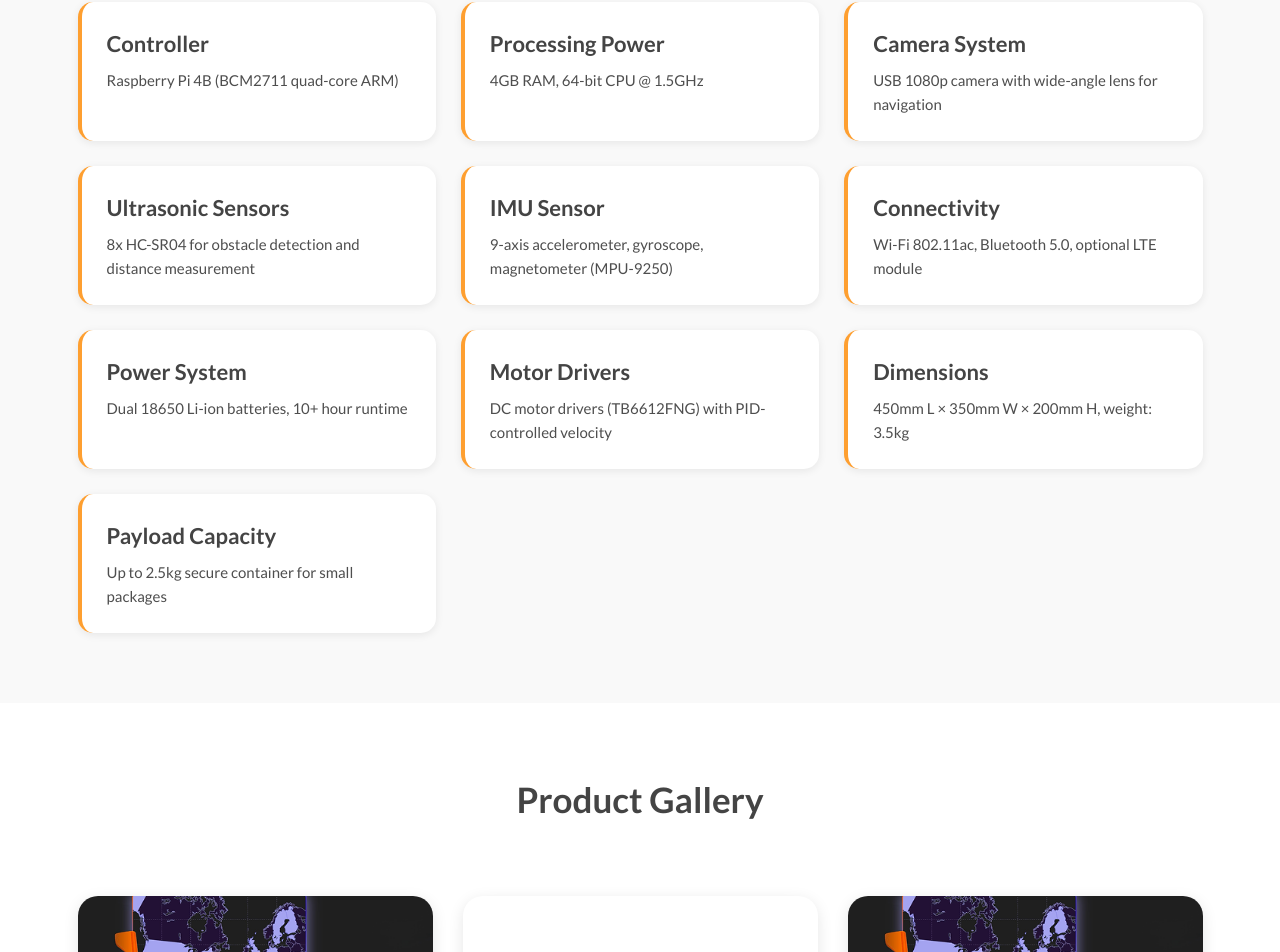
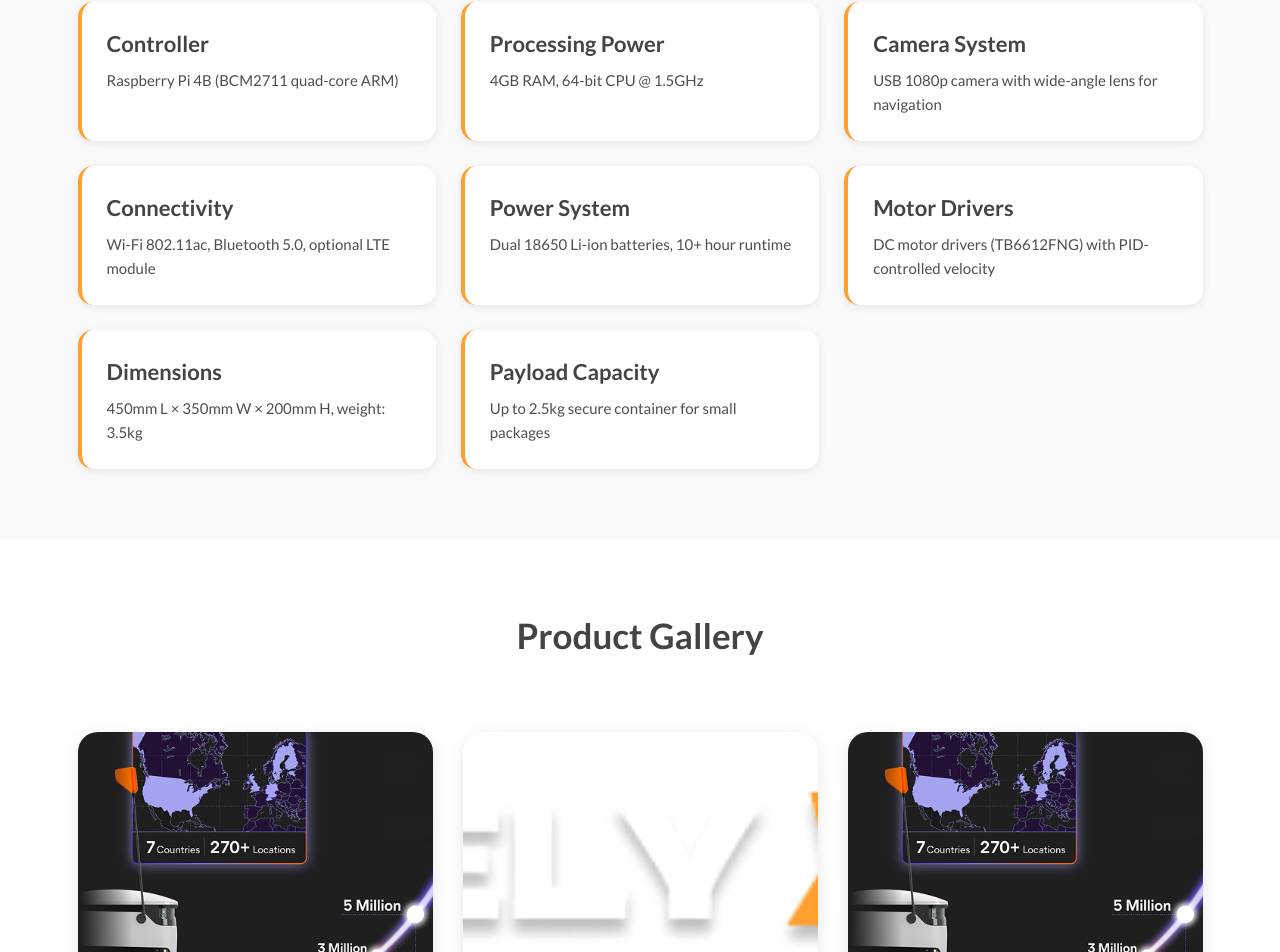
Before and after one commit to ahmed824/delyx-platform, a Next.js app: page /product in a window 1280 px wide. Shown: the part 1395-2347 px from the top of the page. Built offline with nearby package versions, Linux system fonts and the light colour scheme.

Commit message:
feat: remove ultrasonic and IMU sensor details from TechnicalSpecs component

```diff
--- a/src/components/TechnicalSpecs.tsx
+++ b/src/components/TechnicalSpecs.tsx
@@ -3,8 +3,6 @@ export default function TechnicalSpecs() {
     { category: "Controller", details: "Raspberry Pi 4B (BCM2711 quad-core ARM)" },
     { category: "Processing Power", details: "4GB RAM, 64-bit CPU @ 1.5GHz" },
     { category: "Camera System", details: "USB 1080p camera with wide-angle lens for navigation" },
-    { category: "Ultrasonic Sensors", details: "8x HC-SR04 for obstacle detection and distance measurement" },
-    { category: "IMU Sensor", details: "9-axis accelerometer, gyroscope, magnetometer (MPU-9250)" },
     { category: "Connectivity", details: "Wi-Fi 802.11ac, Bluetooth 5.0, optional LTE module" },
     { category: "Power System", details: "Dual 18650 Li-ion batteries, 10+ hour runtime" },
     { category: "Motor Drivers", details: "DC motor drivers (TB6612FNG) with PID-controlled velocity" },
```
